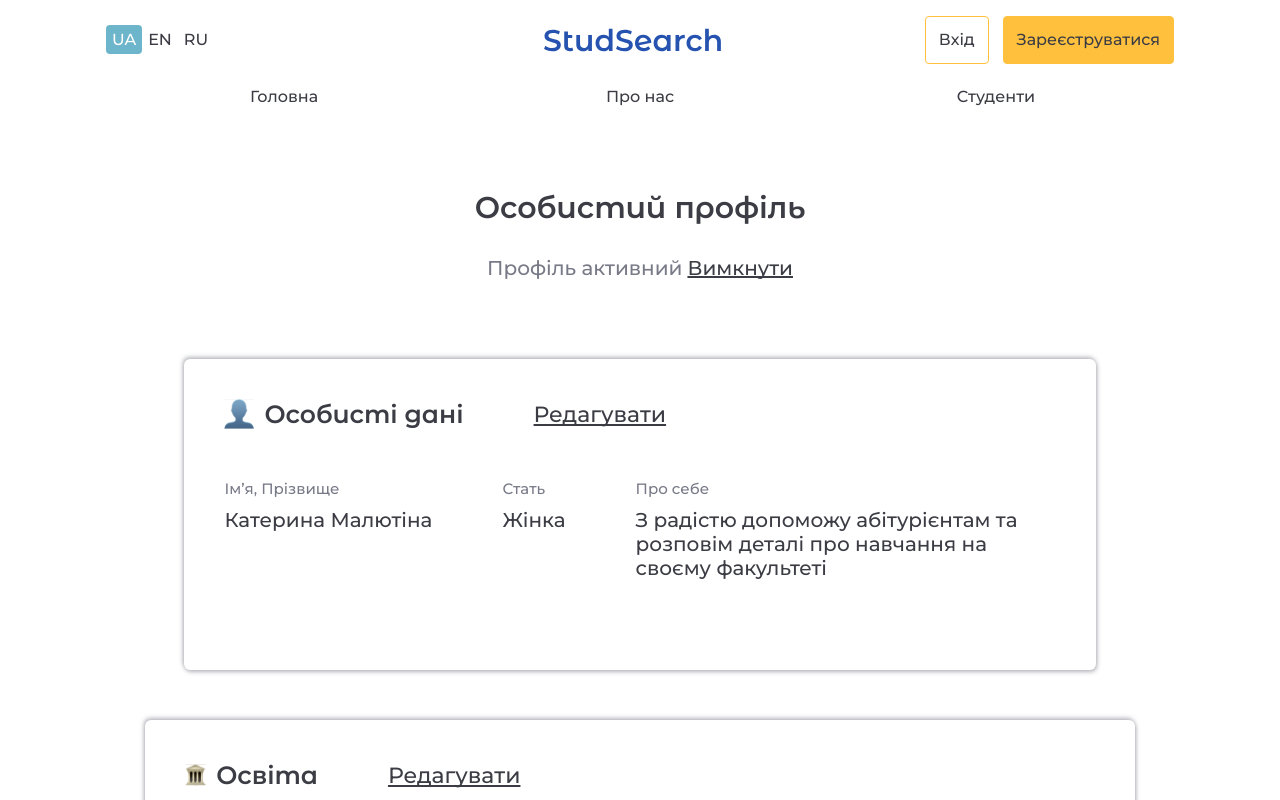
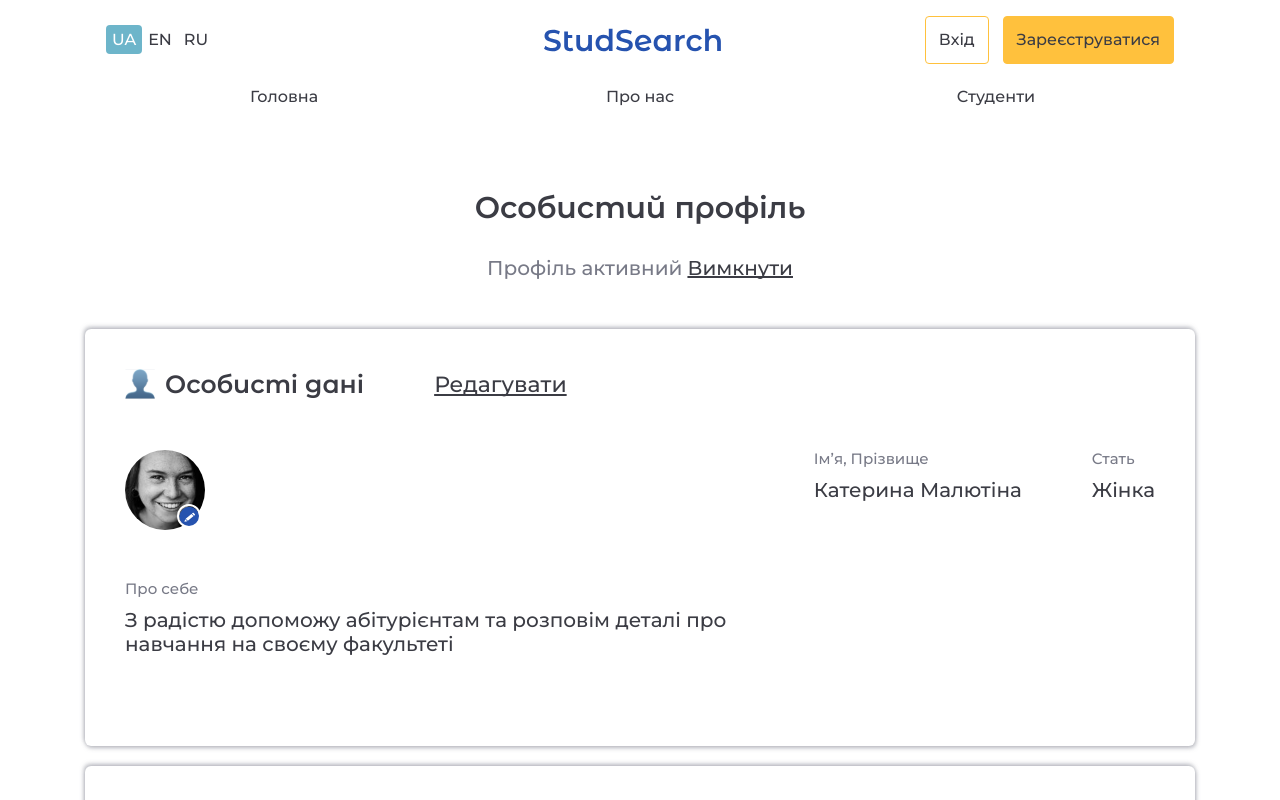
Before and after one commit to abitly-org/studsearch-frontend, a React (Create React App) app: page /personal-area in a window 1280 px wide. Shown: the top 800 px of the page. Built offline with nearby package versions, Linux system fonts and the light colour scheme.

Commit message:
fixed height registretion page. Add component InputImage for PersonalArea and fix styles

```diff
--- a/src/Pages/PersonalArea/components/EducationCardEditing/index.tsx
+++ b/src/Pages/PersonalArea/components/EducationCardEditing/index.tsx
@@ -39,6 +39,7 @@ export default function EducationCardEdited(props: EducationCardProp) {
   });
   return (
     <>
+
       <div className="wrapper">
         <div className={`regionBlock`}>
           <DropDown<Region>
--- /dev/null
+++ b/src/Pages/PersonalArea/components/InputImage/InputImage.tsx
@@ -0,0 +1,17 @@
+import React from "react";
+import userPhoto from "../PersonalDataInfo/userPhoto.svg";
+import editImg from "../PersonalDataInfo/editImg.svg";
+interface ImageProps{
+    img: string,
+    onChange:((event: React.ChangeEvent<HTMLInputElement>) => void) | undefined;
+}
+export default function InputImage (props: ImageProps) {
+    const { img, onChange } = props;
+    return(
+        <div className={`imgUploadBlock`}>
+            <img src={(img === '')? userPhoto: img}  alt={``}/>
+            <label htmlFor={`fileUpload`}><img src={editImg} alt={`uploadImg`}/>
+            </label>
+            <input type={`file`} id={`fileUpload`} value={``} onChange={onChange}/>
+        </div>)
+}
--- a/src/Pages/PersonalArea/components/Item/index.scss
+++ b/src/Pages/PersonalArea/components/Item/index.scss
@@ -1,7 +1,7 @@
 .item {
   display: inline-block;
   font-family: Montserrat;
-  max-width: 420px;
+  //max-width: 420px;
   > .title {
     display: block;
     font-style: normal;
--- a/src/Pages/PersonalArea/components/PersonalAreaCardWrapper/index.scss
+++ b/src/Pages/PersonalArea/components/PersonalAreaCardWrapper/index.scss
@@ -3,10 +3,10 @@
 .card-outer{
  display: flex;
  justify-content: center;
- padding: 50px 20px 0 20px;
+ padding: 20px 20px 0 20px;
 >.card-wrapper {
   padding: 40px;
-  max-width: 1110px;
+  max-width: 1030px;
 
   box-shadow: -1px -2px 4px rgba(120, 122, 135, 0.5),
     1px 2px 4px rgba(120, 122, 135, 0.5);
--- a/src/Pages/PersonalArea/components/PersonalDataEditing/PersonalDataEdited.tsx
+++ b/src/Pages/PersonalArea/components/PersonalDataEditing/PersonalDataEdited.tsx
@@ -1,16 +1,17 @@
 import React, {useState} from "react";
 import Input from "../../../../Components/Input";
 import MultiInput from "../../../../Components/MultiInput/MultiInput";
+import InputImage from "../InputImage/InputImage";
 
 type EducationCardProp = {}
 
 export default function PersonalDataEdited(props: EducationCardProp) {
+    const [img, setImg] = useState('')
     const [nameSurname, setNameSurname] = useState("");
     const [gender, setGender] = useState("Жіноча");
     const [aboutMyself, setAboutMyself] = useState('З радістю допоможу абітурієнтам та ' +
         'розповім деталі про навчання на своєму');
-
-    const [error, serError] = React.useState({
+     const [error, serError] = React.useState({
         nameSurname: false,
         gender: false,
         aboutMyself: false,
@@ -19,6 +20,7 @@ export default function PersonalDataEdited(props: EducationCardProp) {
     return (
         <>
             <div className="wrapper">
+                <InputImage img={img} onChange={(e: React.ChangeEvent<HTMLInputElement>) => {setImg(e.target.value)}} />
                 <div className={`flName`}>
                     <Input
                         value={nameSurname}
@@ -32,12 +34,12 @@ export default function PersonalDataEdited(props: EducationCardProp) {
                 </div>
                 <div className={`flName`}>
                     <Input
-                        value={nameSurname}
+                        value={gender}
                         error={error.gender}
-                        placeholder={gender}
+                        placeholder={`ccc`}
                         title="Стать"
                         onChange={(changedVal: string) => {
-                            setGender(gender);
+                            setGender(changedVal);
                         }}
                     />
                 </div>
--- a/src/Pages/PersonalArea/components/PersonalDataInfo/PersonalDataInfo.tsx
+++ b/src/Pages/PersonalArea/components/PersonalDataInfo/PersonalDataInfo.tsx
@@ -1,12 +1,16 @@
-import React from "react";
+import React, {useState} from "react";
 import Item from "../Item";
+import "./itemsWrapper.scss"
+import InputImage from "../InputImage/InputImage";
 
-import "./itemsWrapper.scss"
 export default function PersonalDataInfo() {
+    const [img, setImg] = useState('')
+
     return (
         <div className="wrapper-info">
-      <Item title="Ім’я, Прізвище" itemData="Катерина Малютіна" />
-      <Item title="Стать" itemData="Жінка" />
+            <InputImage img={img} onChange={(e: React.ChangeEvent<HTMLInputElement>) => {setImg(e.target.value)}} />
+            <Item title="Ім’я, Прізвище" itemData="Катерина Малютіна"/>
+            <Item title="Стать" itemData="Жінка"/>
             <Item
                 title="Про себе"
                 itemData="З радістю допоможу абітурієнтам та розповім деталі про навчання на своєму факультеті"
--- a/src/Pages/PersonalArea/personalArea.scss
+++ b/src/Pages/PersonalArea/personalArea.scss
@@ -44,9 +44,37 @@
   }
 }
 
+.imgUploadBlock {
+  position: relative;
+  display: flex;
+  justify-content: flex-end;
+  align-items: flex-end;
+  width: 80px;
+  height: 80px;
+  border-radius: 50%;
+
+  img{
+    position: absolute;
+    z-index: -1;
+   }
+
+  label{
+    width: 20px;
+    height: 20px;
+    margin-bottom: 2px;
+    margin-right: 4px;
+    border-radius: 50%;
+    border: 2px solid white;
+    cursor: pointer;
+  }
+  input {
+    display: none;
+   }
+}
+
 .Footer {
   max-width: 687px;
-  margin: 200px auto 0 auto;
+  margin: 100px auto 0 auto;
   display: flex;
   flex-direction: column;
   justify-content: center;
@@ -65,5 +93,6 @@
   a {
     text-decoration-line: underline;
     color: #3B3C44;
+    margin-bottom: 30px;
   }
 }
--- a/src/Pages/Registration/registration.scss
+++ b/src/Pages/Registration/registration.scss
@@ -2,7 +2,8 @@
 @import url('https://fonts.googleapis.com/css2?family=Montserrat+Alternates:wght@600&display=swap');
 
 $width: 1440px;
-$height: 1136px;
+$height: 100%;
+
 
 @mixin style-text($fSize, $lHeight) {
   font-family: Montserrat, sans-serif;
@@ -23,7 +24,8 @@ $height: 1136px;
     justify-content: center;
     width: 100%;
     max-width: $width;
-    min-height: $height;
+    height: $height;
+    min-height: 1136px;
    }
 
   .secondPhoto {
@@ -122,7 +124,7 @@ $height: 1136px;
 .goBack {
   width: 75px;
   height: 28px;
-  margin: 21px 0 0 calc(50% - 40px);
+  margin: 21px 0 30px calc(50% - 40px);
 }
 
 .goBack-btn {
--- a/src/index.scss
+++ b/src/index.scss
@@ -4,7 +4,7 @@ html, body, head {
 }
 
 body {
-  padding-bottom: 128px;
+  //padding-bottom: 128px;
 }
 
 * {
```
Also changed, not shown: src/Pages/PersonalArea/components/PersonalDataInfo/editImg.svg (added), src/Pages/PersonalArea/components/PersonalDataInfo/userPhoto.svg (added). Lines whose indentation alone changed are shown as unchanged.
